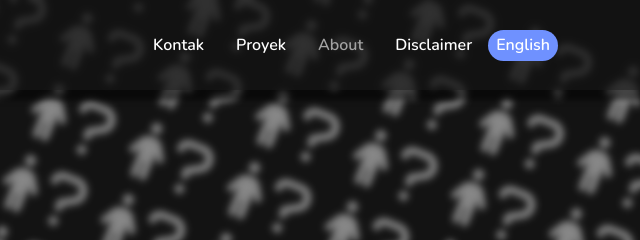
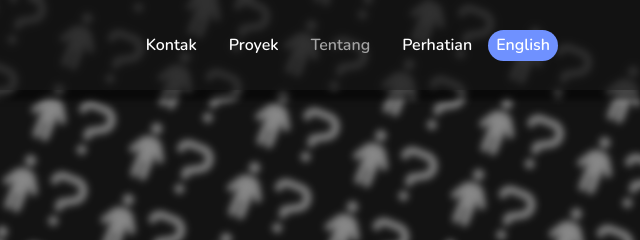
Before and after one commit to Moralee/Moralee.github.io, a plain HTML site: page in-id/Tentang.html in a window 1280 px wide. Shown: the top 240 px of the page, 626-1266 px from the left. Drawn offline with nearby package versions, Linux system fonts and the light colour scheme.

Commit message:
Update Tentang.html

```diff
--- a/in-id/Tentang.html
+++ b/in-id/Tentang.html
@@ -18,8 +18,8 @@
             <ul class="Navigation">
                 <li><a id="ContactsN" href="Kontak">Kontak</a>
                 <li><a id="ProjectsN" href="Proyek">Proyek</a>
-                <li><a id="AboutN" href="Tentang">About</a>
-                <li><a id="DisclaimerN" href="Perhatian">Disclaimer</a>
+                <li><a id="AboutN" href="Tentang">Tentang</a>
+                <li><a id="DisclaimerN" href="Perhatian">Perhatian</a>
         </nav>
         <a class="English" href="/en-us/About"><button>English</button></a>
     </header>
```
